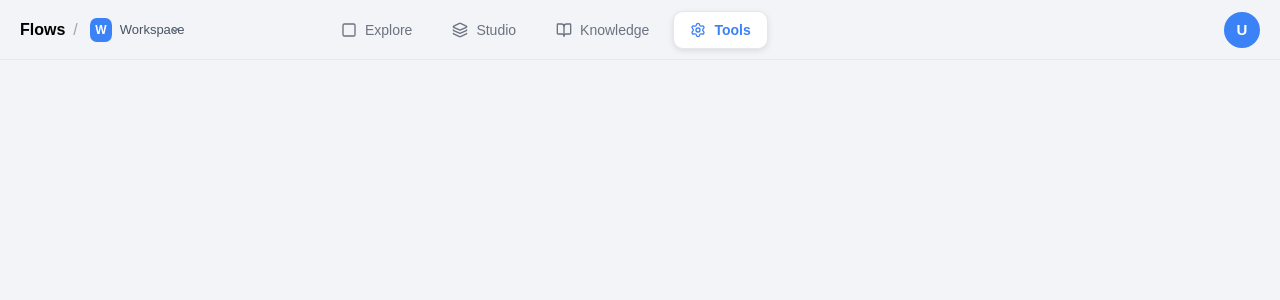
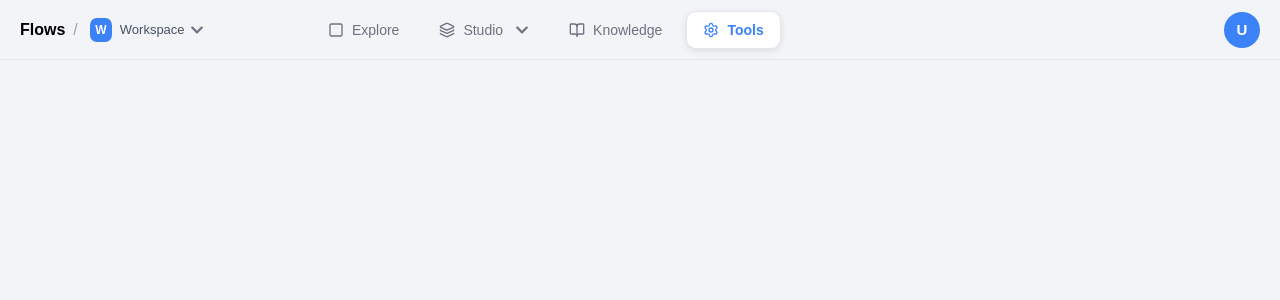
Before and after one commit to JagadeshSivakumar/NXT-Flows, a React (Create React App) app: page /settings in a window 1280 px wide. Shown: the top 300 px of the page. Built offline with nearby package versions, Linux system fonts and the light colour scheme.

Commit message:
Create Workspace dropdown fix
Create Workspace dropdown fix

```diff
--- a/src/components/Navbar/Navbar.css
+++ b/src/components/Navbar/Navbar.css
@@ -67,6 +67,7 @@
 
 .dropdown-arrow {
   color: #6b7280;
+
 }
 
 .workspace-dropdown {
--- a/src/components/Navbar/Navbar.jsx
+++ b/src/components/Navbar/Navbar.jsx
@@ -5,8 +5,7 @@ import {
   Square,
   Layers,
   BookOpen,
-  Plus
-  ,
+  Plus,
 } from "lucide-react";
 import { FaArrowLeftLong } from "react-icons/fa6";
 import { FaChevronDown } from "react-icons/fa";
@@ -17,6 +16,7 @@ const Navbar = ({
   workspaces = [],
   currentWorkspace,
   handleWorkspaceSelect,
+  onCreateWorkspace, // 🔹 New callback for creating workspace
 }) => {
   const navigate = useNavigate();
   const location = useLocation();
@@ -36,10 +36,8 @@ const Navbar = ({
     // Set current app based on URL if we're in studio
     if (location.pathname.startsWith("/studio/")) {
       const appId = location.pathname.split("/")[2];
-      const foundApp = parsed.find(app => app.id.toString() === appId);
-      if (foundApp) {
-        setCurrentApp(foundApp);
-      }
+      const foundApp = parsed.find((app) => app.id.toString() === appId);
+      if (foundApp) setCurrentApp(foundApp);
     }
   }, [location.pathname]);
 
@@ -65,11 +63,9 @@ const Navbar = ({
 
   const handleStudioClick = () => {
     if (isHoveringStudio && currentApp) {
-      // If hovering and we have a current app, navigate back
       navigate(-1);
       setCurrentApp(null);
     } else {
-      // Normal behavior
       setActiveTab("Studio");
       navigate(currentApp ? `/studio/${currentApp.id}` : "/studio");
     }
@@ -94,25 +90,30 @@ const Navbar = ({
             <span className="workspace-name">
               {currentWorkspace?.name || "Workspace"}
             </span>
-            <svg
-              className="dropdown-arrow"
-              width="12"
-              height="12"
-              viewBox="0 0 12 12"
-            >
-              <path
-                d="M3 4.5L6 7.5L9 4.5"
-                stroke="currentColor"
-                strokeWidth="1.5"
-                fill="none"
-              />
-            </svg>
+            <FaChevronDown size={14} className="dropdown-arrow" />
           </div>
 
           {showWorkspaceDropdown && (
             <div className="workspace-dropdown">
-              <div className="dropdown-header">Workspaces</div>
-              {workspaces.map((workspace) => (
+              {/* Create Workspace option */}
+              <div
+                className="dropdown-item new-workspace"
+                onClick={() => {
+                  setShowWorkspaceDropdown(false);
+                  onCreateWorkspace?.(); // 🔹 Call parent callback
+                }}
+                style={{fontSize:"13px"}}
+              >
+
+                Create Workspace
+              </div>
+
+              {/* Divider */}
+              <div className="dropdown-divider" />
+
+              {/* List of Workspaces */}
+              {workspaces.length > 0 ? (
+                workspaces.map((workspace) => (
                   <div
                     key={workspace.id}
                     className={`dropdown-item ${
@@ -123,15 +124,16 @@ const Navbar = ({
                       setShowWorkspaceDropdown(false);
                     }}
                   >
-                  <div className="workspace-avatar">{workspace.initial}</div>
+                    <div className="workspace-avatar"style={{fontSize:"13px"}}>{workspace.initial}</div>
                     <span>{workspace.name}</span>
                   </div>
-              ))}
+                ))
+              ) : (
+                <div className="dropdown-item empty"style={{fontSize:"13px"}}>No workspaces found</div>
+              )}
             </div>
           )}
         </div>
-
-
       </div>
 
       {/* Center Section */}
@@ -154,15 +156,14 @@ const Navbar = ({
           onMouseLeave={() => setIsHoveringStudio(false)}
         >
           {isHoveringStudio && currentApp ? (
-            <FaArrowLeftLong  size={16} />
+            <FaArrowLeftLong size={16} />
           ) : (
             <Layers size={16} />
           )}
           <span>Studio</span>
           {currentApp && <span className="slash">/</span>}
-          {currentApp && (
-            <>
-              <span className="app-name">{currentApp.name}</span>
+          {currentApp && <span className="app-name">{currentApp.name}</span>}
+
           <FaChevronDown
             className="dropdown-toggle-icon"
             size={14}
@@ -172,11 +173,26 @@ const Navbar = ({
             }}
             style={{ cursor: "pointer", marginLeft: "4px" }}
           />
-            </>
-          )}
 
+          {/* Studio Dropdown */}
           {showStudioDropdown && (
             <div className="studio-dropdown">
+              {/* Create from Blank */}
+              <div
+                className="dropdown-item new-app"
+                onClick={(e) => {
+                  e.stopPropagation();
+                  handleNewApp();
+                }}
+              >
+                <Plus size={14} className="plus-icon" />
+                Create from Blank
+              </div>
+
+              {/* Divider */}
+              <div className="dropdown-divider" />
+
+              {/* Existing apps */}
               {containers.map((container) => (
                 <div
                   key={container.id}
@@ -189,11 +205,6 @@ const Navbar = ({
                   <span>{container.name}</span>
                 </div>
               ))}
-              <div className="dropdown-divider" />
-              <div className="dropdown-item new-app" onClick={handleNewApp}>
-                <Plus size={14} className="plus-icon" />
-                New App
-              </div>
             </div>
           )}
         </div>
--- a/src/components/pages/StudioNewBlank/StudioNewBlank.css
+++ b/src/components/pages/StudioNewBlank/StudioNewBlank.css
@@ -1485,7 +1485,7 @@ input:checked + .sliderr:before {
 
 .dropdown-arrow {
   position: absolute;
-  right: 8px;
+  right: -15px;
   top: 50%;
   transform: translateY(-50%);
   color: #6b7280;
```
Lines whose indentation alone changed are shown as unchanged.
